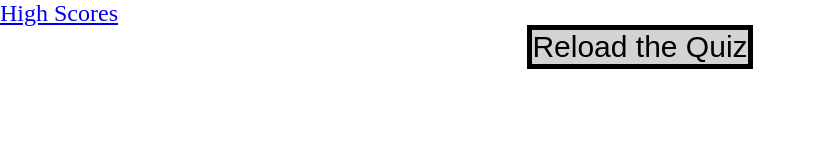
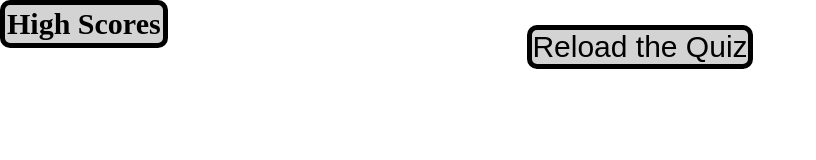
Before and after one commit to AmartinVT/CodingQuizHomework, a plain HTML site: page index.html in a window 1280 px wide. Both pictures are taken after a click on the element "High Scores". Shown: the whole page, without its empty margins (0-816 px from the left). Drawn offline with Linux system fonts and the light colour scheme.

Commit message:
Fixed box alignment. Fixed highscore screen loading. Highscore list still broken.

```diff
--- a/index.html
+++ b/index.html
@@ -10,7 +10,7 @@
 </head>
 <body>
     <div id = "HiScores">
-        <a href="#" class="HiScoreButton">High Scores</a>
+        <b href="#" class="HiScoreButton">High Scores</b>
         <ul id = "ListOfScores"></ul>
     </div>
 
--- a/script.js
+++ b/script.js
@@ -5,6 +5,7 @@ var introEl = document.querySelector("#Intro");
 var gameOverEl = document.querySelector("#GameOver");
 var yourScoreEl = document.querySelector("#YourScore");
 var hiScoreEl = document.getElementById('HiScores');
+var listOfScores = document.getElementById("ListOfScores");
 
 // Sets elements containing questions and answers to variables
 var q1El = document.querySelector("#Q1");
@@ -45,6 +46,11 @@ var Q5correctEl = document.getElementById('Q5correct');
 
 let score = 0; //Initialize score to 0
 
+let scoreObj = {
+  objInit: "",
+  objScore: ""
+}
+
 function startQuiz() {console.log("Quiz Initiated")}; //Console message for quiz starting via button press
 
 function highScores() {
@@ -58,6 +64,15 @@ function highScores() {
   gameOverEl.style.display = "none";
   yourScoreEl.style.display = "none";
   reloadEl.style.display = "block";
+
+  scoreArray = parse(localStorage.getItem('Score'));
+  initArray = localStorage.getItem('Init');
+
+  scoreArray.forEach((item)=>{
+    let li = document.createElement("li");
+    li.innerText = item;
+    listOfScores.appendChild(li);
+  })
 }
 
 // Quiz logic
@@ -68,7 +83,7 @@ function Countdown() {
     startEl.style.display = "none"; //Hide start button
 
     q1El.style.display = "block"; //Show Q1 element
-    var timeLeft = 100; //Initialize quiz time to X seconds
+    var timeLeft = 50; //Initialize quiz time to X seconds
 
     var timeLost = 5; //Variable for seconds lost per wrong answer
     function consoleWrong() {console.log("Wrong Answer!!!")}; //"Wrong answer" console log
@@ -284,8 +299,6 @@ function Countdown() {
       reloadEl.style.display = "block";
     });
 
-
-
     // Time interval logic for countdown
     var timeInterval = setInterval(function () {
     // As long as the `timeLeft` is greater than 1
--- a/style.css
+++ b/style.css
@@ -1,3 +1,8 @@
+a, a:hover, a:active, a:focus {
+    text-decoration: none;
+    color: white;
+}
+
 #Intro {
     display: flex;
     text-align: center;
@@ -21,15 +26,28 @@
     font-size: 30px;
     background-color: lightgrey;
     border:  black solid 5px;
+    border-radius: 10px;
+}
+
+#ListOfScores {
+    padding: 0px 0px 0px 0px;
 }
 
 #HiScores {
     display: flex;
-    font-size: 24px;
-    text-align: left;
+    padding: 2px 2px 2px 2px;
+    margin-left: auto;
+    margin-right: auto;
+    background-color: lightgrey;
+    border: black solid 5px;
+    border-radius: 10px;
+    display: flex;
+    font-size: 30px;
     position: absolute;
     top: 0px;
     left: 0px;
+    width: fit-content;
+    margin-bottom: 5px;
 }
 
 #Countdown {
@@ -41,6 +59,7 @@
     right: 0px;
     font-size: 24px;
     font-weight: bolder;
+    margin-bottom: 5px;
 }
 
 ul {
@@ -68,6 +87,7 @@ ul li {
 }
 
 #Q1, #Q2, #Q3, #Q4, #Q5 {
+    text-decoration: none;
     display: none;
     border: black solid 5px;
     border-radius: 10px;
@@ -117,8 +137,6 @@ ul li {
     margin-top: 20%;
     font-size: 30px;
     font-weight: bolder;
-
-
 }
 
 h1 {
@@ -135,4 +153,5 @@ h1 {
     font-size: 30px;
     background-color: lightgrey;
     border:  black solid 5px;
+    border-radius: 10px;
 }
```
